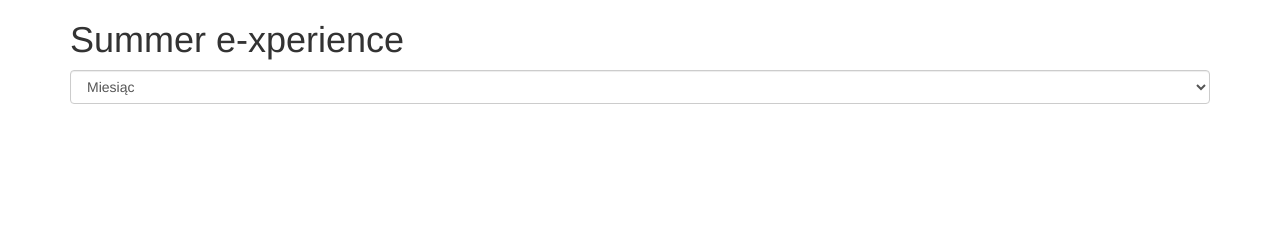
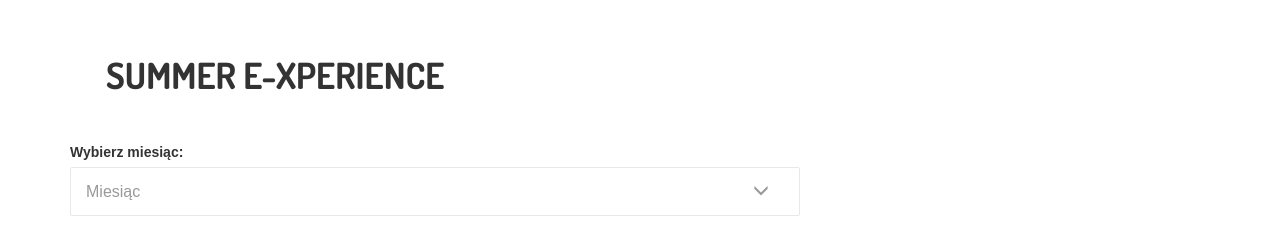
Before and after one commit to ritaly/Months-component, a plain HTML site: page index.html in a window 1280 px wide. Drawn offline with nearby package versions, Linux system fonts and the light colour scheme.

Commit message:
bootstrap only

```diff
--- a/index.html
+++ b/index.html
@@ -1,20 +1,23 @@
 <!DOCTYPE html>
 <html>
+
+<head>
   <meta charset="utf-8">
   <meta name="viewport" content="width=device-width, initial-scale=1">
   <link rel="stylesheet" href="https://maxcdn.bootstrapcdn.com/bootstrap/3.3.7/css/bootstrap.min.css">
-<link rel="stylesheet" href="./style.css ">
-<script src="https://ajax.googleapis.com/ajax/libs/angularjs/1.4.8/angular.min.js"></script>
+  <link rel="stylesheet" href="https://cdnjs.cloudflare.com/ajax/libs/bootstrap-select/1.12.2/css/bootstrap-select.min.css">
+  <link rel="stylesheet" href="./style.min.css">
+</head>
 
 <body>
   <main class="container">
     <header>
       <h1>Summer e-xperience </h1>
     </header>
-    <div class="form-group">
-      <select class="form-control" id="months">
-      <label for="a">Wybierz miesiąc:</label>
-      <option value="" selected disabled>Miesiąc</option>
+    <form class="form-horizontal">
+      <div class="form-group col-sm-8">
+        <label for="date">Wybierz miesiąc:</label>
+        <select required class="form-control selectpicker arrow" title="Miesiąc">
           <option>Styczeń</option>
           <option>Luty</option>
           <option>Marzec</option>
@@ -29,7 +32,11 @@
           <option>Grudzień</option>
       </select>
       </div>
-
+    </form>
+  </main>
+  <script src="http://ajax.googleapis.com/ajax/libs/jquery/1.9.1/jquery.min.js"></script>
+  <script src="https://maxcdn.bootstrapcdn.com/bootstrap/3.3.7/js/bootstrap.min.js"></script>
+  <script src="https://cdnjs.cloudflare.com/ajax/libs/bootstrap-select/1.12.2/js/bootstrap-select.min.js"></script>
 </body>
 
 </html>
--- /dev/null
+++ b/style.scss
@@ -0,0 +1,37 @@
+@import url( 'https://fonts.googleapis.com/css?family=Dosis:400,700');
+$grey: #898989;
+
+body {
+  margin: 0;
+  font-family: Arial, Helvetica Neue, Helvetica, sans-serif;
+}
+
+h1 {
+  font-family: 'Dosis', sans-serif;
+  font-weight: 700;
+  text-transform: uppercase;
+  padding: 1em;
+}
+
+.btn-default {
+  padding: 10px 15px;
+  font-size: 16px;
+  border: 1px solid #e8e8e8;
+  box-shadow: none;
+  border-radius: 2px;
+  line-height: 1.6;
+}
+
+.bootstrap-select > .dropdown-toggle {
+  padding-right: 30px;
+  color: $grey;
+
+  .bs-caret:after {
+    font-family: 'Glyphicons Halflings';
+    content: "\e259";
+  }
+
+  span.caret {
+    display: none;
+  }
+}
```
Also changed, not shown: style.css (deleted), style.min.css (added). Lines whose indentation alone changed are shown as unchanged.
